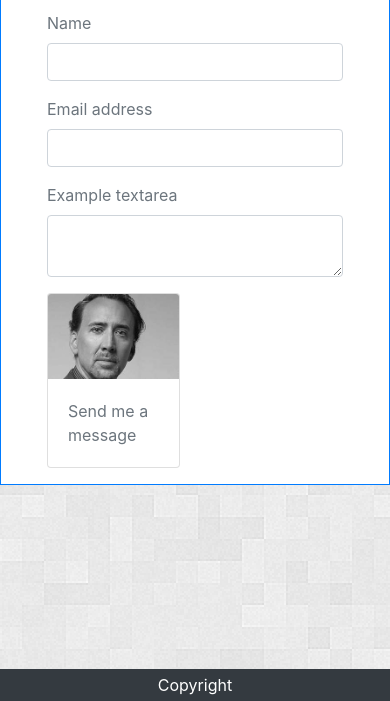
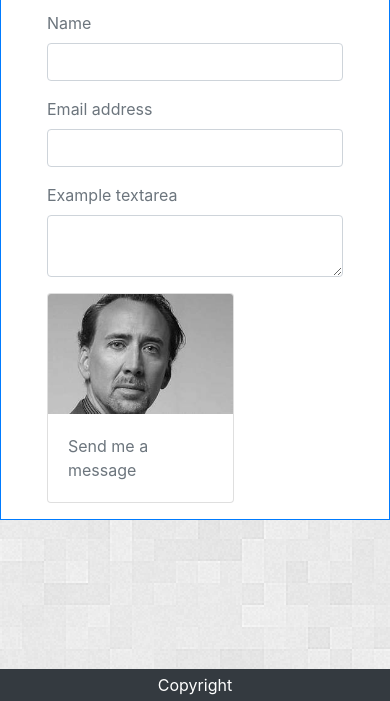
Before and after one commit to kevinlichang/Bootstrap-Portfolio, a plain HTML site: page contact.html in a window 390 px wide. Shown: the part 143-844 px from the top of the page. Drawn offline with nearby package versions, Linux system fonts and the light colour scheme.

Commit message:
edited contacts card

```diff
--- a/contact.html
+++ b/contact.html
@@ -59,9 +59,9 @@
         </form>
       </div>
 
-      <div class="col-6 col-md-3">
+      <div class="col-8 col-md-3">
         <div class="card">
-          <img class="card-img-top" src="assets/images/300x195.jpg">
+          <img class="card-img-top img-fluid" src="assets/images/300x195.jpg">
           <div class="card-body">
             <p class="card-text">Send me a message</p>
           </div>
```
